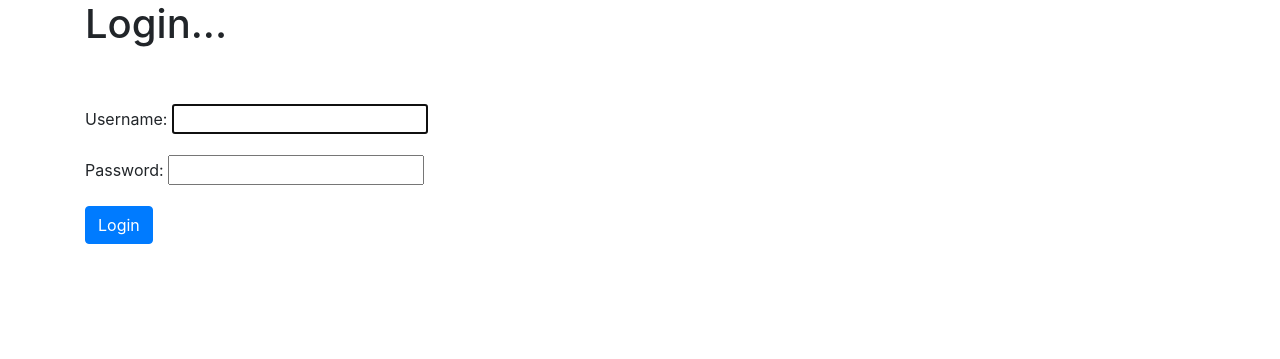
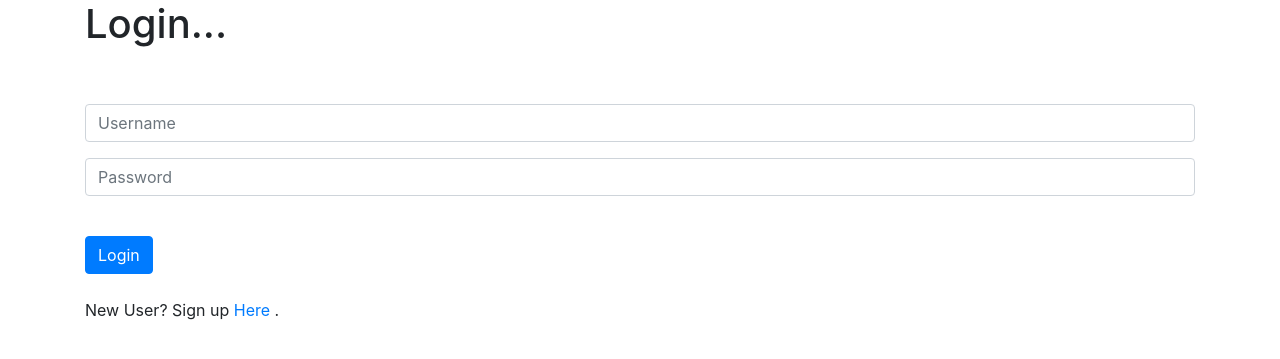
Before and after one commit to rahul01281/blog-project, a Django app: page /members/login/ in a window 1280 px wide. Shown: the part 56-415 px from the top of the page. Run offline with Django 3.2, Linux system fonts and the light colour scheme.

Commit message:
styling login page

```diff
--- a/blog/members/templates/registration/login.html
+++ b/blog/members/templates/registration/login.html
@@ -9,9 +9,17 @@
 <div class="form-group">
     <form method="POST">
         {% csrf_token %}
-        {{form.as_p}}
+        <div class="form-group">
+            <input type="text" class="form-control" name="username" placeholder="Username">
+        </div>
+        <div class="form-group">
+            <input type="password" class="form-control" name="password" placeholder="Password">
+        </div>
+        <br>
         <button class="btn btn-primary">Login</button>
     </form>
+    <br>
+    New User? Sign up <a href="{% url 'signup' %}">Here</a> .
 </div>
 
 {% endblock %}
```
Also changed, not shown: blog/db.sqlite3.
